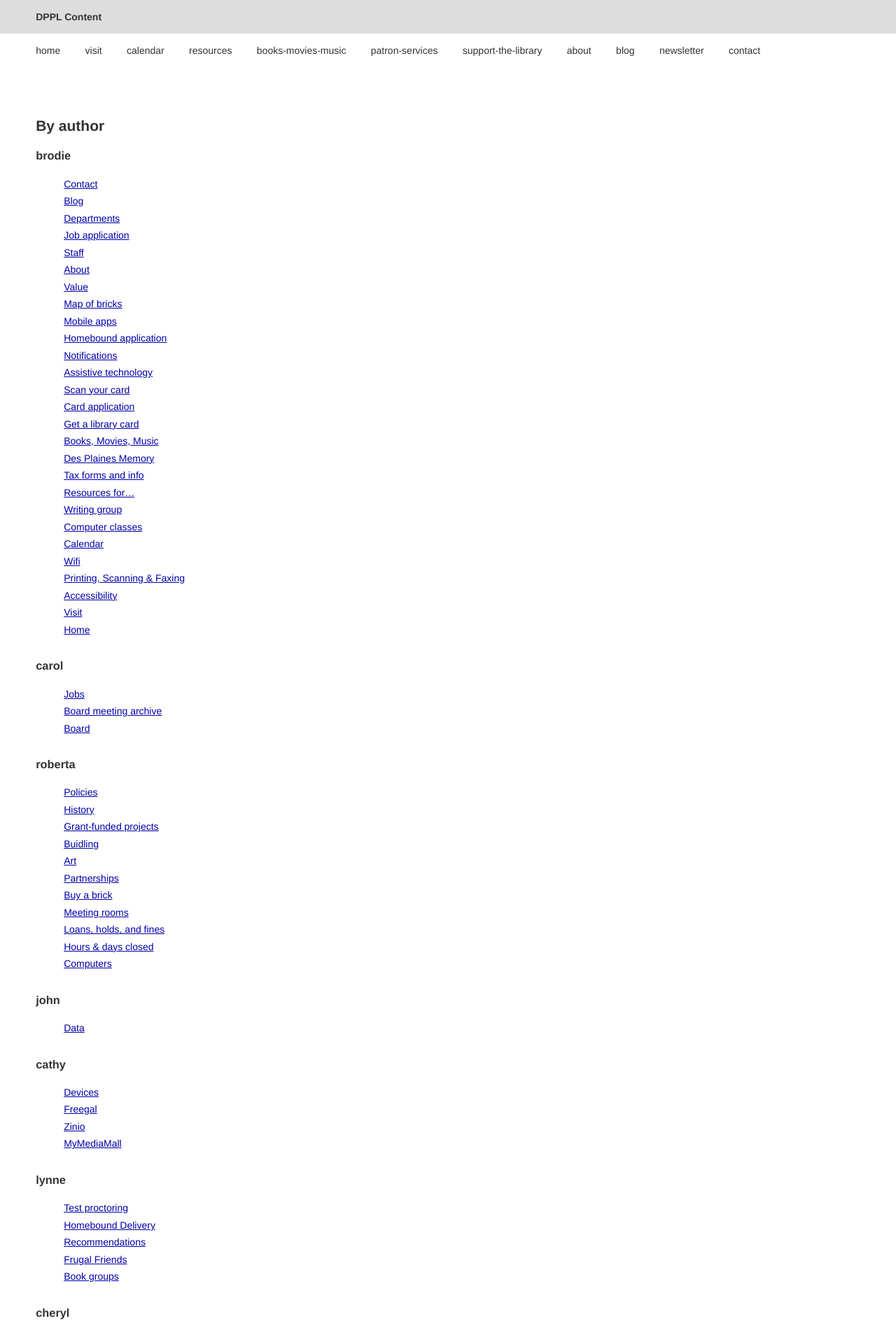
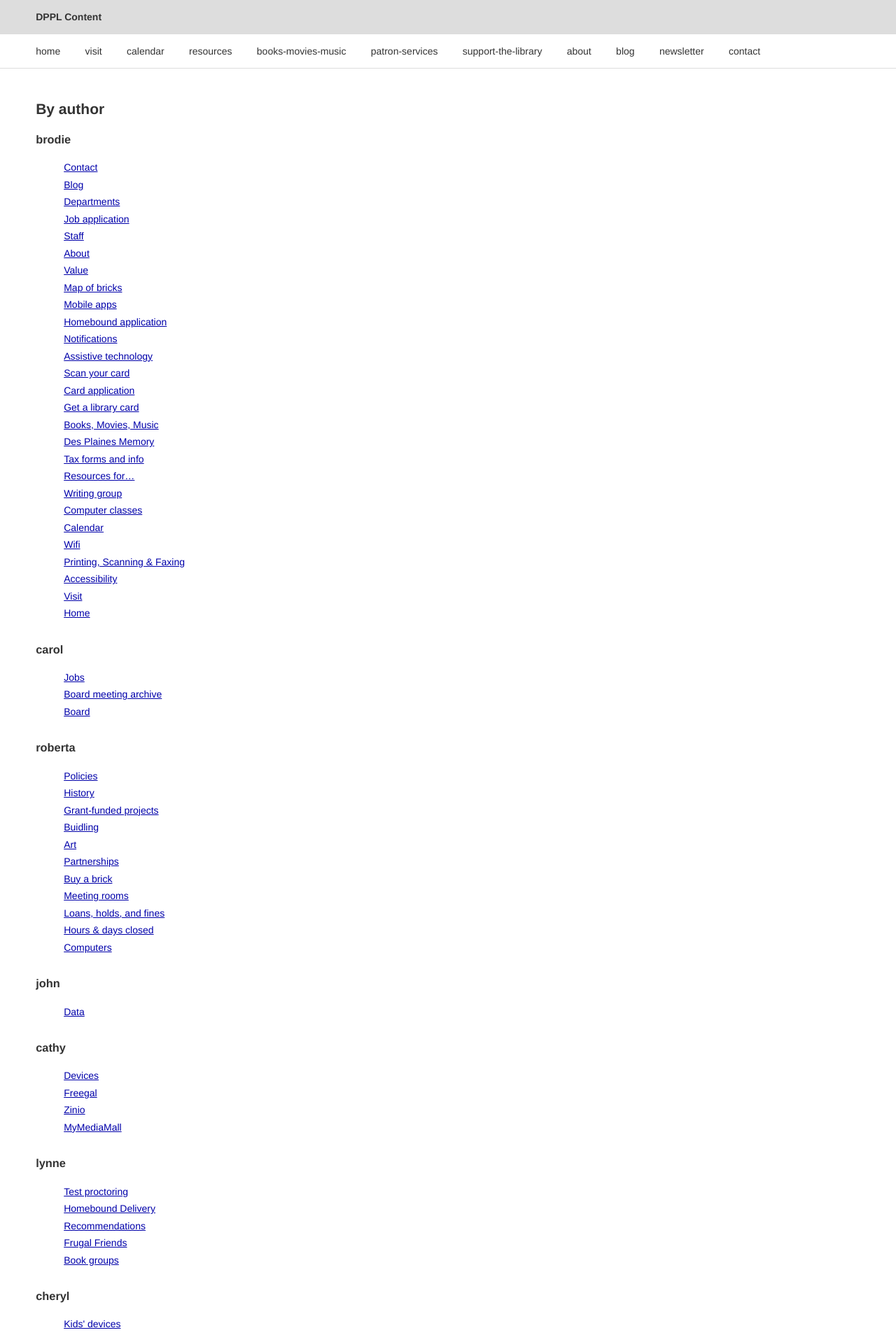
Before and after one commit to dpplweb/dppl-content, a Jekyll site: the page built from index.html, in a window 1280 px wide. Shown: the top 1908 px of the page at 70% size. Built offline with Jekyll 4.4.1, drawn with Linux system fonts in a browser that asks for light colours; Markdown is read by kramdown in place of the engine named in the settings.

Commit message:
fixed broken border tag

```diff
--- a/css/main.css
+++ b/css/main.css
@@ -57,7 +57,7 @@ ul.posts span {
 /*****************************************************************************/
 
 .site-header, nav{
-  height: 48px; line-height: 48px; margin: 0; padding: 0 4%; broder-bottom: 1px solid #ddd;
+  height: 48px; line-height: 48px; margin: 0; padding: 0 4%; border-bottom: 1px solid #ddd;
 }
 
 .site-header{ background-color: #ddd;}
@@ -84,7 +84,7 @@ ul.posts span {
 .nav li {display: block; float: left; margin-right: 3%;}
 .nav li a{display: block; height: 48px; line-height: 48px; text-decoration: none; color: #333;}
 
-.content{padding: 4%; overflow: hidden;}
+.content{padding: 2% 4%; overflow: hidden;}
 
 footer {
   font-size: 80%;
```
